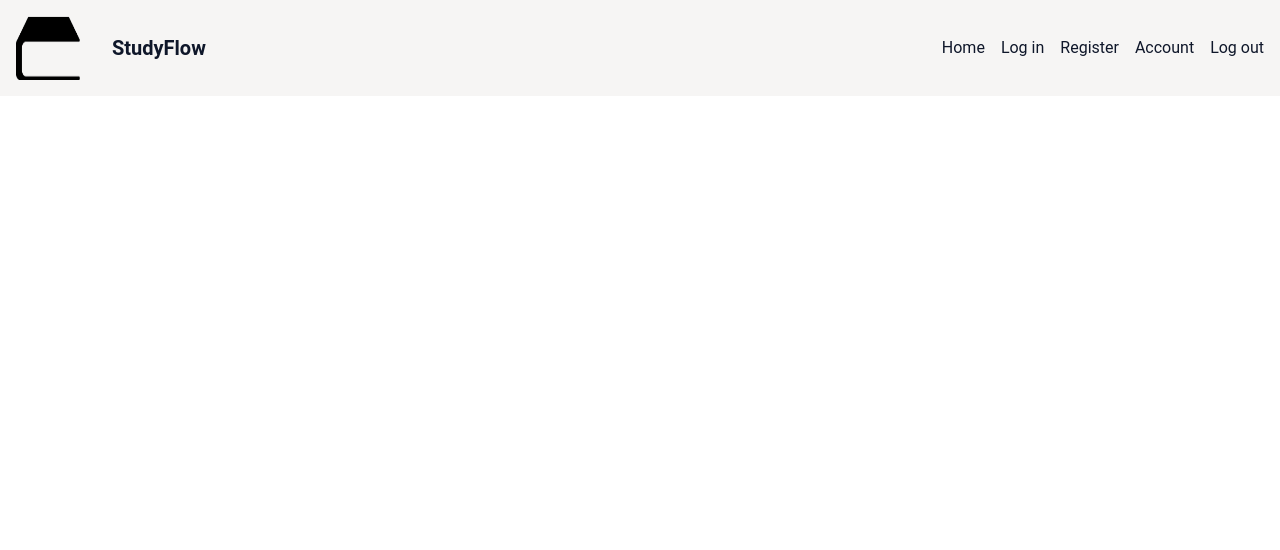
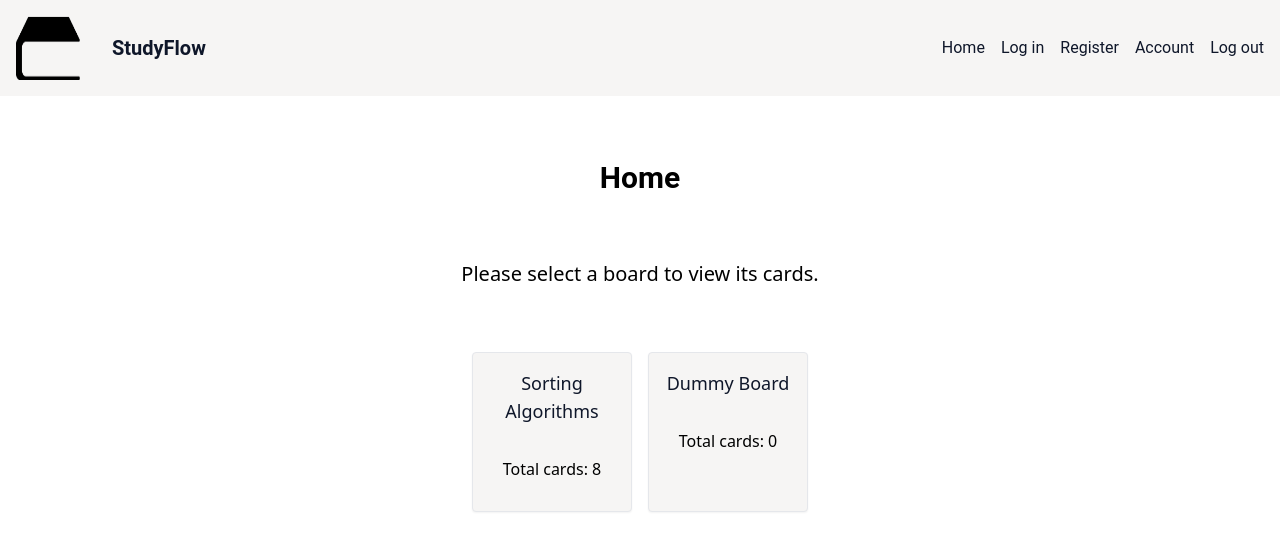
Before and after one commit to Alforoan/studyflow, a React (Vite) app in the folder client/: page / in a window 1280 px wide. Shown: the top 550 px of the page. Built offline with nearby package versions, Linux system fonts and the light colour scheme.

Commit message:
created initial types and home skeleton

```diff
--- a/client/src/App.tsx
+++ b/client/src/App.tsx
@@ -1,10 +1,11 @@
-import { BrowserRouter as Router } from 'react-router-dom';
+import { BrowserRouter as Router } from "react-router-dom";
 import Navbar from "./components/Navbar";
+import Home from "./pages/Home";
 function App() {
 	return (
 		<Router>
-			{/* <h1 className="text-3xl font-bold underline">Studyflow!!!</h1> */}
 			<Navbar />
+			<Home />
 		</Router>
 	);
 }
--- /dev/null
+++ b/client/src/components/BoardPreview.tsx
@@ -0,0 +1,19 @@
+import React from "react";
+import { Board } from "../types";
+
+interface BoardPreviewProps {
+	board: Board;
+}
+
+const BoardPreview: React.FC<BoardPreviewProps> = ({ board }) => {
+	return (
+		<div className="bg-secondaryElements border border-secondaryElements-200 p-4 shadow-sm w-40 h-40 flex-col  items-center justify-center rounded">
+			<h1 className="text-center text-primaryText text-lg font-medium pb-8">
+				{board.boardName}
+			</h1>
+			<p>Total cards: {board.cards?.length ?? 0}</p>
+		</div>
+	);
+};
+
+export default BoardPreview;
--- /dev/null
+++ b/client/src/components/CardItem.tsx
@@ -0,0 +1,18 @@
+import React from "react";
+import { Card } from "../types";
+
+interface CardPreviewProps {
+	card: Card;
+}
+
+const CardItem: React.FC<CardPreviewProps> = ({ card }) => {
+	return (
+		<div className="bg-secondaryElements border border-secondaryElements-200 p-4 shadow-sm w-40 h-40 flex items-center justify-center rounded">
+			<h1 className="text-center text-primaryText text-lg font-medium">
+				{card.cardName} : {card.column}
+			</h1>
+		</div>
+	);
+};
+
+export default CardItem;
--- /dev/null
+++ b/client/src/dummyData.ts
@@ -0,0 +1,139 @@
+import { Board, Card, Columns } from "./types";
+
+export const sortingCards: Card[] = [
+	{
+		cardId: "card-001",
+		cardName: "Merge Sort",
+		creationDate: new Date("2024-06-10T12:00:00"),
+		order: 1,
+		column: Columns.inProgress,
+		details: {
+			checklist: [
+				{ checked: false, value: "YouTube Resource" },
+				{ checked: false, value: "Blog Post Walkthrough" },
+				{ checked: true, value: "LeetCode Problem" },
+			],
+			notes:
+				"Review the Merge Sort algorithm and solve the problem on LeetCode.",
+			timeEstimate: 120,
+		},
+	},
+	{
+		cardId: "card-002",
+		cardName: "Heap Sort",
+		creationDate: new Date("2024-06-09T10:00:00"),
+		order: 2,
+		column: Columns.backlog,
+		details: {
+			checklist: [
+				{ checked: false, value: "Read Theory" },
+				{ checked: false, value: "YouTube Visualization" },
+			],
+			notes: "Understand the heap structure and how it works in sorting.",
+			timeEstimate: 120,
+		},
+	},
+	{
+		cardId: "card-003",
+		cardName: "Quick Sort",
+		creationDate: new Date("2024-06-08T11:00:00"),
+		order: 3,
+		column: Columns.backlog,
+		details: {
+			checklist: [
+				{ checked: false, value: "Blog Explanation" },
+				{ checked: false, value: "Implement in Python" },
+			],
+			notes: "Review partitioning logic and implement Quick Sort in Python.",
+			timeEstimate: 120,
+		},
+	},
+	{
+		cardId: "card-004",
+		cardName: "Sorting Basics",
+		creationDate: new Date("2024-06-07T09:30:00"),
+		order: 1,
+		column: Columns.completed,
+		details: {
+			checklist: [
+				{ checked: true, value: "Introduction Video" },
+				{ checked: true, value: "Key Concepts Summary" },
+			],
+			notes:
+				"Reviewed basic concepts and terminology used in sorting algorithms.",
+			timeEstimate: 60,
+		},
+	},
+	{
+		cardId: "card-005",
+		cardName: "Bubble Sort",
+		creationDate: new Date("2024-06-06T08:45:00"),
+		order: 2,
+		column: Columns.completed,
+		details: {
+			checklist: [
+				{ checked: true, value: "Step-by-step Guide" },
+				{ checked: true, value: "Optimization Techniques" },
+			],
+			notes: "Learn the naive approach and how to optimize it.",
+			timeEstimate: 120,
+		},
+	},
+	{
+		cardId: "card-006",
+		cardName: "Insertion Sort",
+		creationDate: new Date("2024-06-05T07:55:00"),
+		order: 3,
+		column: Columns.completed,
+		details: {
+			checklist: [
+				{ checked: true, value: "Tutorial Video" },
+				{ checked: true, value: "Practical Examples" },
+			],
+			notes: "Reviewed insertion sort mechanics and practiced with examples.",
+			timeEstimate: 120,
+		},
+	},
+	{
+		cardId: "card-007",
+		cardName: "Comparing Algorithms",
+		creationDate: new Date("2024-06-04T06:50:00"),
+		order: 4,
+		column: Columns.backlog,
+		details: {
+			checklist: [
+				{ checked: false, value: "Compare Performance" },
+				{ checked: false, value: "Complexity Analysis" },
+			],
+			notes:
+				"Analyze and compare the time and space complexity of different sorting algorithms.",
+			timeEstimate: 120,
+		},
+	},
+	{
+		cardId: "card-008",
+		cardName: "Space Complexity",
+		creationDate: new Date("2024-06-03T05:45:00"),
+		order: 5,
+		column: Columns.backlog,
+		details: {
+			checklist: [
+				{ checked: false, value: "Study Memory Usage" },
+				{ checked: false, value: "Optimization Strategies" },
+			],
+			notes: "Learn how to minimize space usage in sorting algorithms.",
+			timeEstimate: 120,
+		},
+	},
+];
+
+export const sortingAlgorithmBoard: Board = {
+	boardId: "board-001",
+	boardName: "Sorting Algorithms",
+	cards: sortingCards,
+};
+
+export const anotherDummyBoard: Board = {
+	boardId: "board-002",
+	boardName: "Dummy Board",
+};
--- a/client/src/pages/Home.tsx
+++ b/client/src/pages/Home.tsx
@@ -1,7 +1,60 @@
-import React from 'react';
+import React from "react";
+import { anotherDummyBoard, sortingAlgorithmBoard } from "../dummyData";
+import CardItem from "../components/CardItem";
+import { Board } from "../types";
+import { useState } from "react";
+import BoardPreview from "../components/BoardPreview";
 
 const Home: React.FC = () => {
-  return <div>Home Page</div>;
+	const [selectedBoard, setSelectedBoard] = useState<Board | null>(null);
+
+	const dummyBoards: Board[] = [sortingAlgorithmBoard, anotherDummyBoard];
+
+	const handleBoardClick = (board: Board) => {
+		setSelectedBoard(board);
+	};
+
+	const clearSelectedBoard = () => {
+		setSelectedBoard(null);
+	};
+
+	return (
+		<div className="container w-2/3 mx-auto flex flex-col items-center justify-center">
+			<h1
+				className="cursor-pointer text-center my-16 text-3xl font-bold font-primary"
+				onClick={() => clearSelectedBoard()}
+			>
+				Home
+			</h1>
+
+			{selectedBoard ? (
+				<ul className="flex flex-row flex-wrap gap-4 justify-center">
+					{selectedBoard!.cards!.map((card) => (
+						<li key={card.cardId}>
+							<CardItem card={card} />
+						</li>
+					))}
+				</ul>
+			) : (
+				<div className="text-center">
+					<p className="text-xl pb-16">
+						Please select a board to view its cards.
+					</p>
+					<ul className="flex flex-row flex-wrap gap-4 justify-center">
+						{dummyBoards.map((board) => (
+							<li
+								key={board.boardId}
+								className="cursor-pointer"
+								onClick={() => handleBoardClick(board)}
+							>
+								<BoardPreview board={board} />
+							</li>
+						))}
+					</ul>
+				</div>
+			)}
+		</div>
+	);
 };
 
 export default Home;
--- /dev/null
+++ b/client/src/types.ts
@@ -0,0 +1,31 @@
+export type Board = {
+	boardId: string;
+	boardName: string;
+	cards?: Card[];
+};
+
+export type Card = {
+	cardId: string;
+	cardName: string;
+	creationDate: Date;
+	order: number;
+	column: Columns;
+	details: CardDetails;
+};
+
+export type CardDetails = {
+	checklist?: ChecklistEntry[];
+	notes?: string;
+	timeEstimate?: number;
+};
+
+export type ChecklistEntry = {
+	checked: boolean;
+	value: string;
+};
+
+export enum Columns {
+	backlog = "Backlog",
+	inProgress = "In Progress",
+	completed = "Completed",
+}
```
Also changed, not shown: 1 other file (tests, documents, lock files or other folders).
